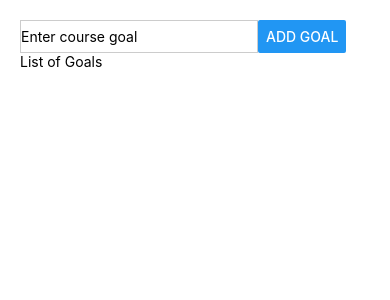
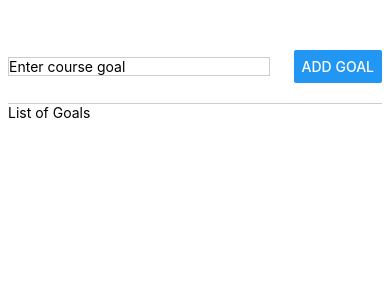
Before and after one commit to fahadtahir1/AwesomeProjectRnTs, a React Native app: screen / in a window 390 px wide. Shown: the top 300 px of the page. Built offline with nearby package versions, Linux system fonts and the light colour scheme.

Commit message:
balancing layout containers and components

```diff
--- a/App.tsx
+++ b/App.tsx
@@ -22,11 +22,17 @@ const App = () => {
 
 const styles = StyleSheet.create({
   appContainer: {
-    padding: 20,
+    paddingTop: 50,
+    paddingHorizontal: 8,
   },
   inputContainer:{
     flexDirection: 'row',
-    marginRight: 10,
+    width: '100%',
+    justifyContent: 'space-between',
+    alignItems: 'center',
+    paddingBottom: 20,
+    borderBottomColor: '#cccccc',
+    borderBottomWidth: 1,
   },
   textInput: {
     borderColor: '#cccccc',
```
